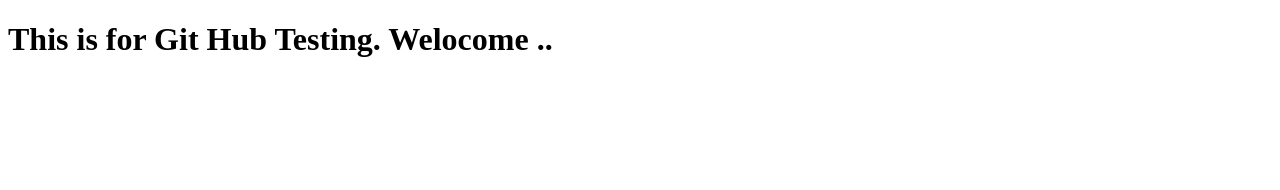
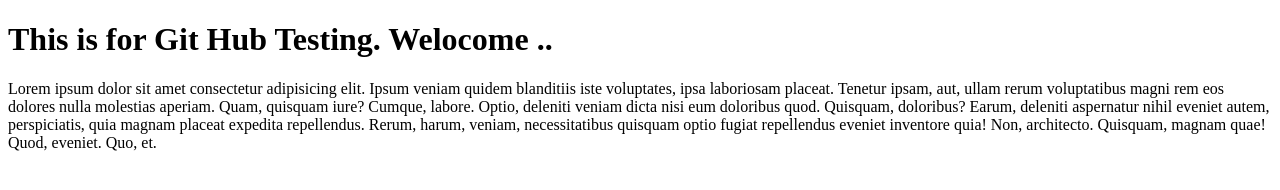
Before and after one commit to phoenixdoublezeroseven/My-Portfolio, a plain HTML site: page index.html in a window 1280 px wide. Drawn offline with Linux system fonts and the light colour scheme.

Commit message:
testing github host

```diff
--- a/index.html
+++ b/index.html
@@ -10,5 +10,13 @@
         This is for Git Hub Testing.
         Welocome ..
     </h1>
+    <p>
+        Lorem ipsum dolor sit amet consectetur adipisicing elit. Ipsum veniam quidem blanditiis iste voluptates, ipsa laboriosam placeat. Tenetur ipsam, aut, ullam rerum voluptatibus magni rem eos dolores nulla molestias aperiam.
+
+        Quam, quisquam iure? Cumque, labore. Optio, deleniti veniam dicta nisi eum doloribus quod. Quisquam, doloribus? Earum, deleniti aspernatur nihil eveniet autem, perspiciatis, quia magnam placeat expedita repellendus.
+
+        Rerum, harum, veniam, necessitatibus quisquam optio fugiat repellendus eveniet inventore quia! Non, architecto. Quisquam, magnam quae! Quod, eveniet. Quo, et.
+
+    </p>
 </body>
 </html>
```
